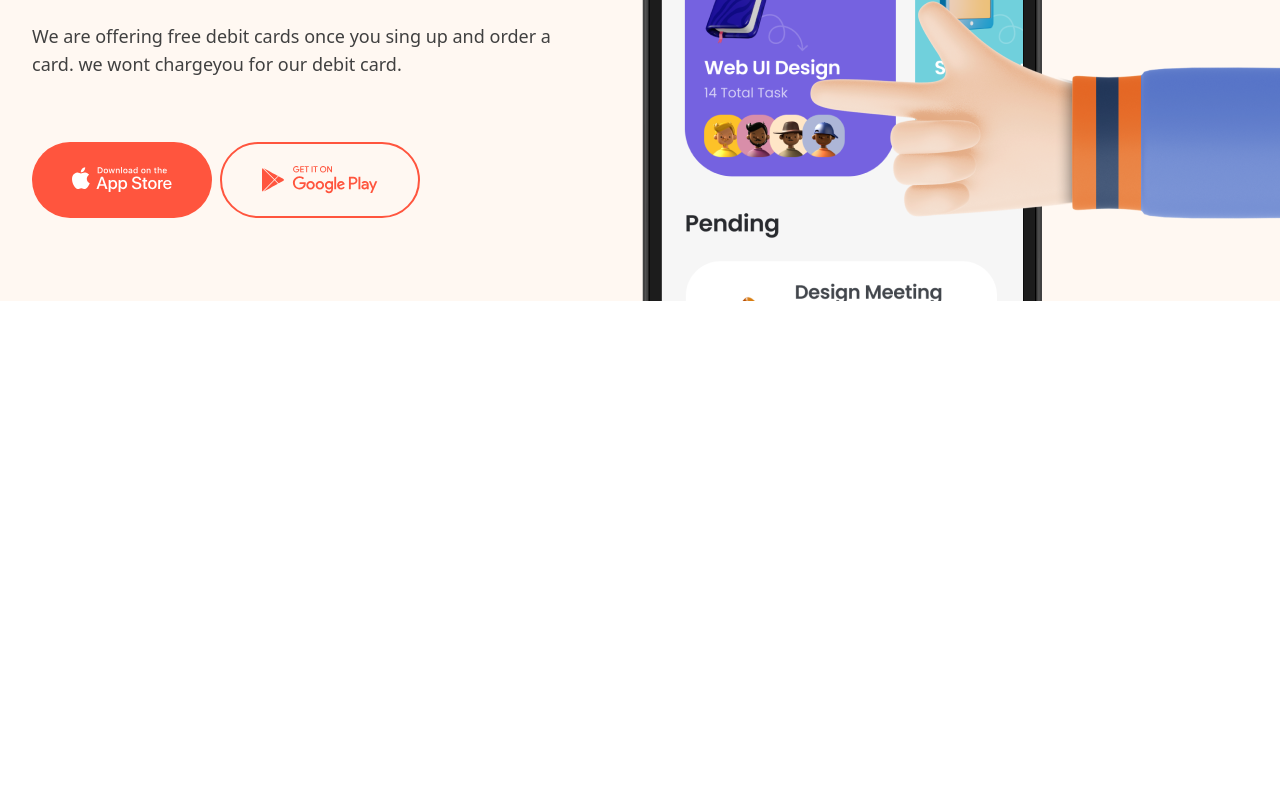
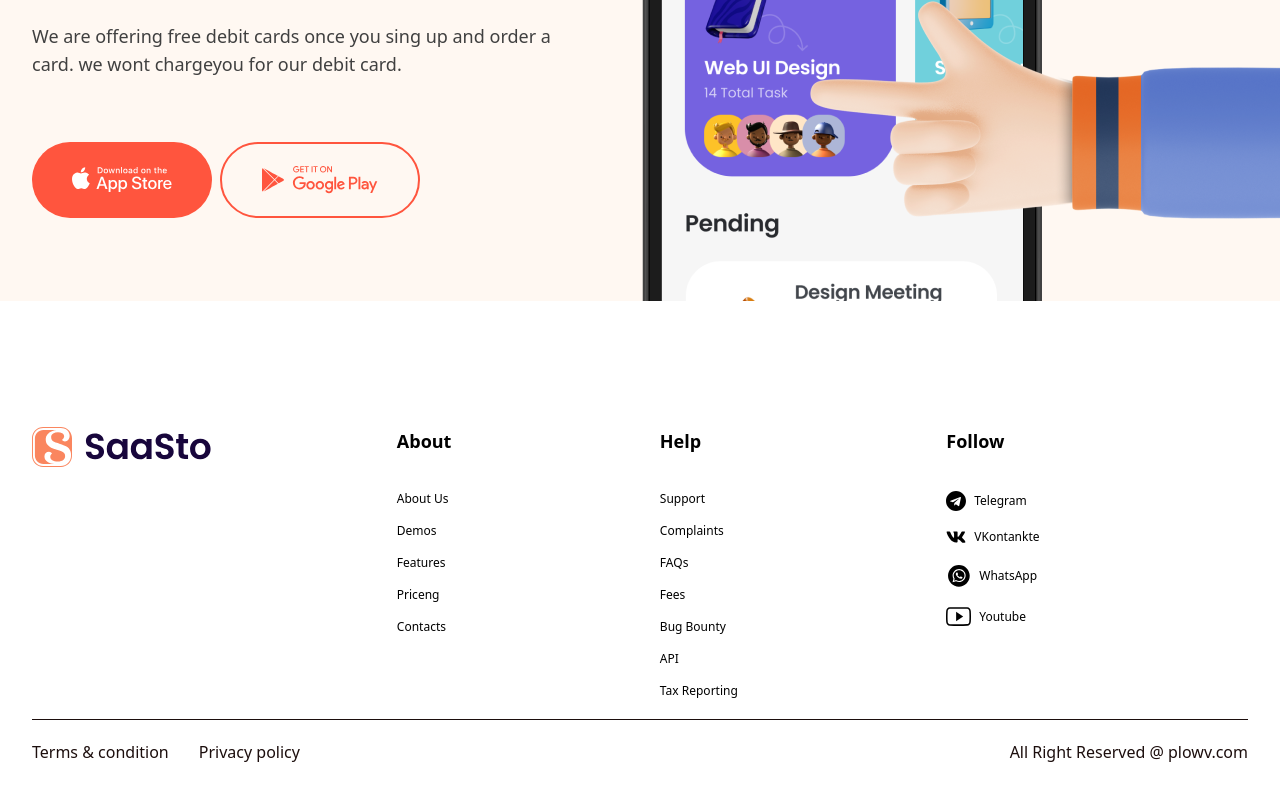
Before and after one commit to piratlena/saasto-landing-page, a Vue app: page / in a window 1280 px wide. Shown: the part 7192-7992 px from the top of the page. Before the commit the page ends 7493 px from the top, so only its background shows below. Built offline with nearby package versions, Linux system fonts and the light colour scheme.

Commit message:
add TheFooter component

```diff
--- a/src/App.vue
+++ b/src/App.vue
@@ -10,6 +10,7 @@
     <PartnersSection />
     <ReviewsSection />
     <StepSection />
+    <TheFooter />
   </main>
 </template>
 
@@ -24,6 +25,7 @@ import PriceSection from './components/PriceSection.vue';
 import PartnersSection from './components/PartnersSection.vue';
 import ReviewsSection from './components/ReviewsSection.vue';
 import StepSection from './components/StepSection.vue';
+import TheFooter from './components/the-footer/TheFooter.vue';
 </script>
 
 <style scoped></style>
--- /dev/null
+++ b/src/components/icons/social/IconTelegram.vue
@@ -0,0 +1,8 @@
+<template>
+  <svg width="20" height="20" viewBox="0 0 30 30" fill="none" xmlns="http://www.w3.org/2000/svg">
+    <path
+      d="M15 30C23.2863 30 30 23.2863 30 15C30 6.71375 23.2863 0 15 0C6.71375 0 0 6.71375 0 15C0 23.2863 6.71375 30 15 30ZM6.86375 14.675L21.3263 9.09875C21.9975 8.85625 22.5837 9.2625 22.3662 10.2775L22.3675 10.2762L19.905 21.8775C19.7225 22.7 19.2337 22.9 18.55 22.5125L14.8 19.7487L12.9912 21.4913C12.7912 21.6913 12.6225 21.86 12.235 21.86L12.5013 18.0438L19.4513 11.765C19.7537 11.4987 19.3837 11.3488 18.985 11.6138L10.3963 17.0212L6.69375 15.8663C5.89 15.6112 5.8725 15.0625 6.86375 14.675Z"
+      fill="black"
+    />
+  </svg>
+</template>
--- /dev/null
+++ b/src/components/icons/social/IconVkontakte.vue
@@ -0,0 +1,9 @@
+<template>
+  <svg height="20" viewBox="0 0 512 512" width="20" xmlns="http://www.w3.org/2000/svg">
+    <title />
+    <path
+      d="M484.7,132c3.56-11.28,0-19.48-15.75-19.48H416.58c-13.21,0-19.31,7.18-22.87,14.86,0,0-26.94,65.6-64.56,108.13-12.2,12.3-17.79,16.4-24.4,16.4-3.56,0-8.14-4.1-8.14-15.37V131.47c0-13.32-4.06-19.47-15.25-19.47H199c-8.14,0-13.22,6.15-13.22,12.3,0,12.81,18.81,15.89,20.84,51.76V254c0,16.91-3,20-9.66,20-17.79,0-61-66.11-86.92-141.44C105,117.64,99.88,112,86.66,112H33.79C18.54,112,16,119.17,16,126.86c0,13.84,17.79,83.53,82.86,175.77,43.21,63,104.72,96.86,160.13,96.86,33.56,0,37.62-7.69,37.62-20.5V331.33c0-15.37,3.05-17.93,13.73-17.93,7.62,0,21.35,4.09,52.36,34.33C398.28,383.6,404.38,400,424.21,400h52.36c15.25,0,22.37-7.69,18.3-22.55-4.57-14.86-21.86-36.38-44.23-62-12.2-14.34-30.5-30.23-36.09-37.92-7.62-10.25-5.59-14.35,0-23.57-.51,0,63.55-91.22,70.15-122"
+      style="fill-rule: evenodd"
+    />
+  </svg>
+</template>
--- /dev/null
+++ b/src/components/icons/social/IconWhatsup.vue
@@ -0,0 +1,22 @@
+<template>
+  <svg
+    height="25px"
+    id="Layer_1"
+    style="enable-background: new 0 0 56.6934 56.6934"
+    version="1.1"
+    viewBox="0 0 56.6934 56.6934"
+    width="25px"
+    xml:space="preserve"
+    xmlns="http://www.w3.org/2000/svg"
+    xmlns:xlink="http://www.w3.org/1999/xlink"
+  >
+    <g>
+      <path
+        d="M29.7518,16.1734c-6.7766,0-12.2879,5.5108-12.2905,12.2844c-0.001,2.3214,0.6486,4.5821,1.8783,6.5381l0.2922,0.4648   l-1.2411,4.5334l4.6498-1.2197l0.4485,0.2662c1.8863,1.1193,4.0485,1.7116,6.2529,1.7125h0.005   c6.7715,0,12.2826-5.5113,12.2853-12.2855c0.0013-3.2826-1.2754-6.3693-3.5948-8.6915   C36.1179,17.4541,33.0332,16.1744,29.7518,16.1734z M36.9781,33.7399c-0.3077,0.8626-1.7833,1.65-2.4929,1.756   c-0.6364,0.0952-1.4415,0.1348-2.3262-0.1463c-0.5364-0.1702-1.2243-0.3975-2.1055-0.778   c-3.7049-1.5998-6.1246-5.3301-6.3092-5.5767c-0.1846-0.2464-1.5081-2.0026-1.5081-3.8206c0-1.8177,0.9542-2.7113,1.2927-3.0811   c0.3384-0.3696,0.7386-0.4621,0.9848-0.4621c0.2462,0,0.4927,0.0023,0.7078,0.013c0.2267,0.0115,0.5312-0.0861,0.8311,0.634   c0.3077,0.7396,1.0463,2.5575,1.1387,2.7424c0.0924,0.1848,0.1539,0.4005,0.0308,0.647c-0.1231,0.2463-0.1846,0.4005-0.3693,0.6161   c-0.1846,0.2157-0.3879,0.4815-0.554,0.647c-0.1849,0.1842-0.3774,0.3841-0.162,0.7537c0.2155,0.3699,0.9567,1.5792,2.0547,2.5586   c1.4106,1.2582,2.6007,1.6482,2.97,1.8331c0.3693,0.185,0.5848,0.1539,0.8002-0.0924c0.2155-0.2465,0.9233-1.0785,1.1695-1.4482   c0.2462-0.3696,0.4924-0.308,0.8309-0.1848c0.3385,0.1234,2.1544,1.0167,2.5237,1.2015c0.3693,0.1849,0.6155,0.2774,0.7078,0.4315   C37.2859,32.1375,37.2859,32.877,36.9781,33.7399z"
+      />
+      <path
+        d="M29.2066,4.3736c-13.5996,0-24.625,11.0234-24.625,24.623s11.0254,24.625,24.625,24.625   c13.5986,0,24.624-11.0254,24.624-24.625S42.8052,4.3736,29.2066,4.3736z M29.747,43.2496   C29.7465,43.2496,29.7473,43.2496,29.747,43.2496h-0.0061c-2.4738-0.0009-4.9047-0.6216-7.0635-1.7991l-7.8357,2.0554l2.097-7.6594   c-1.2935-2.2416-1.9741-4.7843-1.973-7.3895c0.0032-8.1496,6.6341-14.78,14.7812-14.78c3.954,0.0016,7.6653,1.5409,10.4559,4.3348   c2.7907,2.7938,4.3268,6.5074,4.3253,10.457C44.5246,36.6185,37.8933,43.2496,29.747,43.2496z"
+      />
+    </g>
+  </svg>
+</template>
--- /dev/null
+++ b/src/components/icons/social/IconYoutube.vue
@@ -0,0 +1,22 @@
+<template>
+  <svg
+    height="25px"
+    id="Layer_1"
+    style="enable-background: new 0 0 512 512"
+    version="1.1"
+    viewBox="0 0 512 512"
+    width="25px"
+    xml:space="preserve"
+    xmlns="http://www.w3.org/2000/svg"
+    xmlns:xlink="http://www.w3.org/1999/xlink"
+  >
+    <g>
+      <g>
+        <path
+          d="M265,96c65.3,0,118.7,1.1,168.1,3.3l0.7,0h0.7c23.1,0,42,22,42,49.1v1.1l0.1,1.1c2.3,34,3.4,69.3,3.4,104.9v0v0    c0.1,35.6-1.1,70.9-3.4,104.9l-0.1,1.1v1.1c0,13.8-4.7,26.6-13.4,36.1c-7.8,8.6-18,13.4-28.6,13.4h-0.8l-0.8,0    c-52.9,2.5-108.8,3.8-166.4,3.8c-3.5,0-7.1,0-10.6,0H256h-0.1c-3.6,0-7.2,0-10.8,0c-57.8,0-113.7-1.3-166.2-3.7l-0.8,0h-0.8    c-10.6,0-20.7-4.8-28.5-13.4c-8.6-9.5-13.4-22.3-13.4-36.1v-1.1l-0.1-1.1c-2.4-34.1-3.5-69.4-3.3-104.7v-0.1v-0.1    c-0.1-35.3,1-70.5,3.3-104.6l0.1-1.1v-1.1c0-27.2,18.8-49.3,41.9-49.3H78l0.7,0c49.5-2.3,102.9-3.3,168.2-3.3h9H265 M265,64    c-3,0-6,0-9,0s-6,0-9,0c-57.6,0-114.2,0.8-169.6,3.3c-40.8,0-73.9,36.3-73.9,81.3C1,184.4-0.1,220,0,255.7    c-0.1,35.7,0.9,71.3,3.4,107c0,45,33.1,81.6,73.9,81.6c54.8,2.6,110.7,3.8,167.8,3.8c3.6,0,7.3,0,10.9,0c3.6,0,7.2,0,10.7,0    c57.1,0,113-1.2,167.9-3.8c40.9,0,74-36.6,74-81.6c2.4-35.7,3.5-71.4,3.4-107.1c0.1-35.7-1-71.3-3.4-107.1c0-45-33.1-81.1-74-81.1    C379.2,64.8,322.7,64,265,64L265,64z"
+        />
+      </g>
+      <g><path d="M207,353.8V157.4l145,98.2L207,353.8z" /></g>
+    </g>
+  </svg>
+</template>
--- /dev/null
+++ b/src/components/the-footer/TheFooter.vue
@@ -0,0 +1,44 @@
+<template>
+  <footer class="py-[126px]">
+    <UIContainer>
+      <div class="flex flex-row justify-between">
+        <IconLogoVue />
+        <div
+          class="justify-items-between inline-grid w-[70%] grid-cols-[repeat(2,auto)] gap-y-14 text-xs sm:grid-cols-[repeat(3,auto)] lg:grid-cols-[[repeat(5,auto)]]"
+        >
+          <div v-for="linksGroup in footerLinks" :key="linksGroup.title">
+            <h3 class="upercase text-lg font-semibold">{{ linksGroup.title }}</h3>
+            <ul class="mt-9 flex flex-col items-start space-y-4">
+              <li v-for="link in linksGroup.links" :key="link.title">
+                <a :href="link.href" class="flex items-center space-x-2">
+                  <img v-if="link.image" :src="link.image" :alt="link.title" />
+                  <template v-if="link.icon">
+                    <component :is="link.icon" />
+                    <span>{{ link.title }}</span>
+                  </template>
+                  <span v-else>{{ link.title }}</span>
+                </a>
+              </li>
+            </ul>
+          </div>
+        </div>
+      </div>
+      <div class="w-full h-[1px] bg-dark-2 mt-[20px]"></div>
+      <div class="w-full flex flex-row justify-between mt-[20px]">
+        <div>
+          <span class="mr-[30px] text-dark-2">Terms & condition</span>
+          <span class="text-dark-2">Privacy policy</span>
+        </div>
+        <div class="text-dark-2">All Right Reserved @ plowv.com</div>
+      </div>
+    </UIContainer>
+  </footer>
+</template>
+
+<script setup lang="ts">
+import UIContainer from '../ui/UIContainer.vue';
+import IconLogoVue from '../icons/IconLogo.vue';
+import { footerLinks } from '../../data/footerLinks';
+</script>
+
+<style lang="scss" scoped></style>
--- /dev/null
+++ b/src/components/the-footer/types.ts
@@ -0,0 +1,13 @@
+import type { Component } from 'vue';
+
+export interface FooterLink {
+  title: string;
+  href: string;
+  icon?: Component;
+  image?: string;
+}
+
+export interface FooterLinksGroup {
+  title: string;
+  links: FooterLink[];
+}
--- /dev/null
+++ b/src/data/footerLinks.ts
@@ -0,0 +1,93 @@
+import IconTelegram from '@/components/icons/social/IconTelegram.vue';
+import IconVkontakte from '@/components/icons/social/IconVkontakte.vue';
+import IconWhatsup from '@/components/icons/social/IconWhatsup.vue';
+import IconYoutube from '@/components/icons/social/IconYoutube.vue';
+import type { FooterLinksGroup } from '@/components/the-footer/types';
+
+export const footerLinks: FooterLinksGroup[] = [
+  {
+    title: 'About',
+    links: [
+      {
+        title: 'About Us',
+        href: '#',
+      },
+      {
+        title: 'Demos',
+        href: '#',
+      },
+      {
+        title: 'Features',
+        href: '#',
+      },
+      {
+        title: 'Priceng',
+        href: '#',
+      },
+      {
+        title: 'Contacts',
+        href: '#',
+      },
+    ],
+  },
+
+  {
+    title: 'Help',
+    links: [
+      {
+        title: 'Support',
+        href: '#',
+      },
+      {
+        title: 'Complaints',
+        href: '#',
+      },
+      {
+        title: 'FAQs',
+        href: '#',
+      },
+      {
+        title: 'Fees',
+        href: '#',
+      },
+      {
+        title: 'Bug Bounty',
+        href: '#',
+      },
+      {
+        title: 'API',
+        href: '#',
+      },
+      {
+        title: 'Tax Reporting',
+        href: '#',
+      },
+    ],
+  },
+
+  {
+    title: 'Follow',
+    links: [
+      {
+        title: 'Telegram',
+        icon: IconTelegram,
+        href: '#',
+      },
+      {
+        title: 'VKontankte',
+        icon: IconVkontakte,
+        href: '#',
+      },
+      {
+        title: 'WhatsApp',
+        icon: IconWhatsup,
+        href: '#',
+      },
+      {
+        title: 'Youtube',
+        icon: IconYoutube,
+        href: '#',
+      },
+    ],
+  },
+];
```
